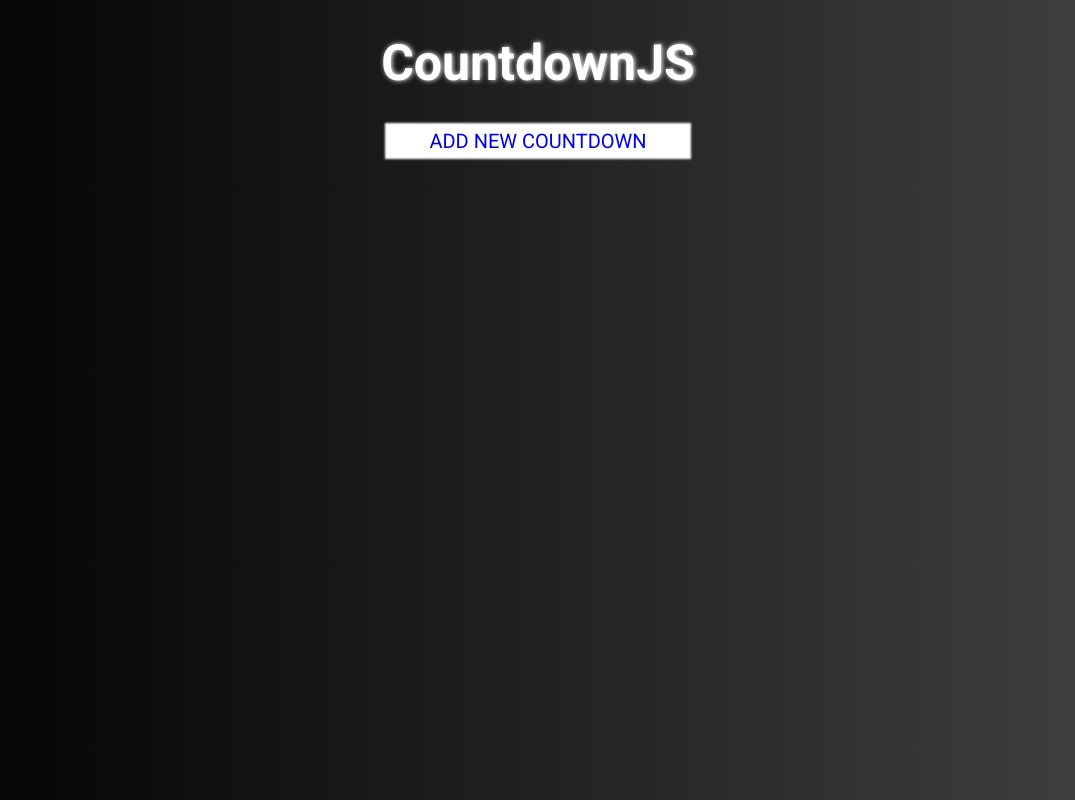
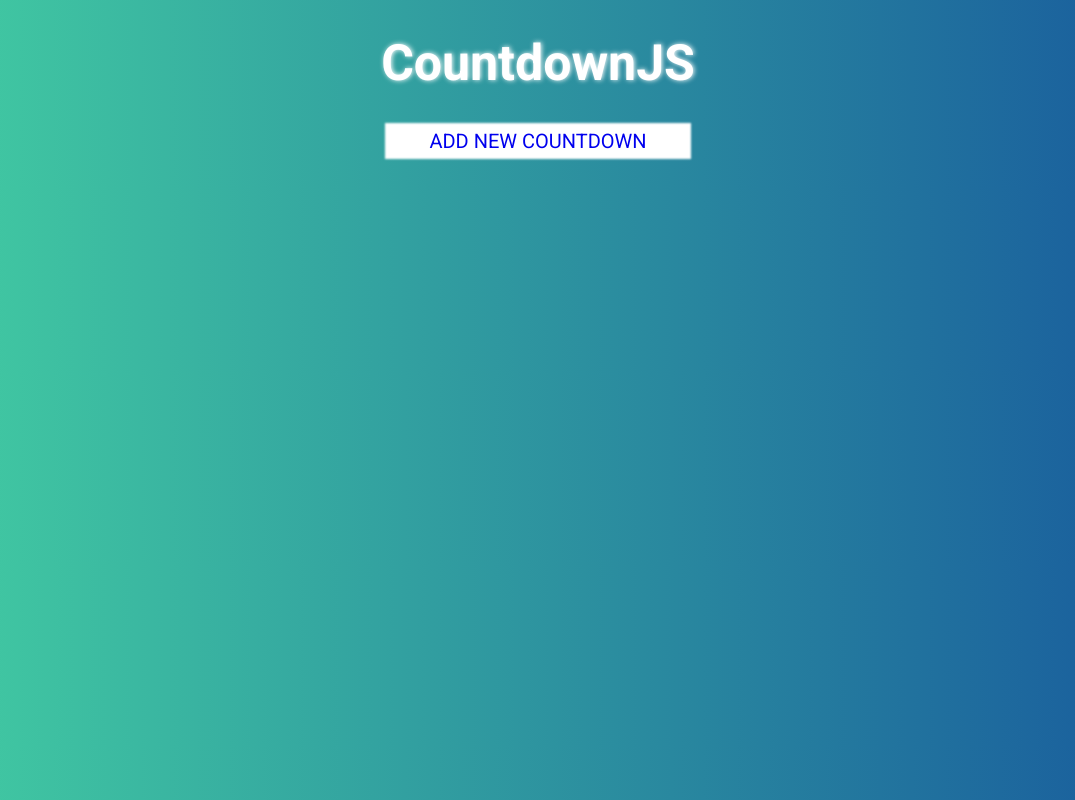
Before and after one commit to marcostellin/countdown-js, a plain HTML site: page index.html in a window 1280 px wide. Shown: the whole page, without its empty margins (102-1177 px from the left). Drawn offline with Linux system fonts and the light colour scheme.

Commit message:
New gradient color in background

```diff
--- a/assets/css/countdown.css
+++ b/assets/css/countdown.css
@@ -3,9 +3,10 @@ body {
     height: 100%;
     margin: 0;
 
-    background: #000000;
-    background: -webkit-linear-gradient(to right, #000000, #434343);
-    background: linear-gradient(to right, #000000, #434343);
+    background: #43cea2; /* fallback for old browsers */
+    background: -webkit-linear-gradient(to right, #43cea2, #185a9d); /* Chrome 10-25, Safari 5.1-6 */
+    background: linear-gradient(to right, #43cea2, #185a9d); /* W3C, IE 10+/ Edge, Firefox 16+, Chrome 26+, Opera 12+, Safari 7+ */
+
     color: white;
 
     font-family: "Roboto";
@@ -28,8 +29,8 @@ p {
 
 span {
     font-size: 50px;
-    color: purple;
-    text-shadow: 2px 0px 5px purple;
+    color: black;
+    text-shadow: 2px 0px 5px white;
 }
 
 #container input[type=text]{
```
